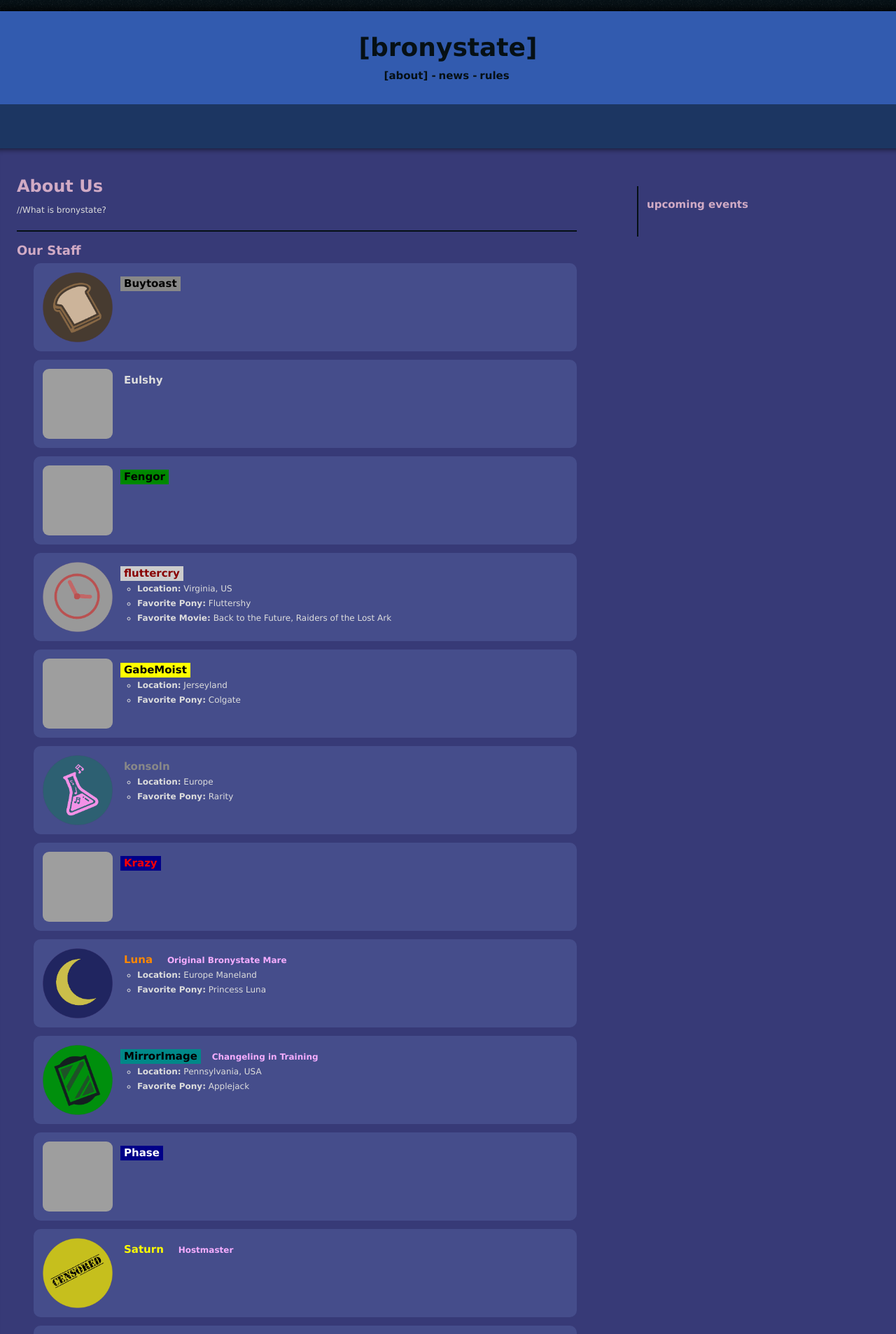
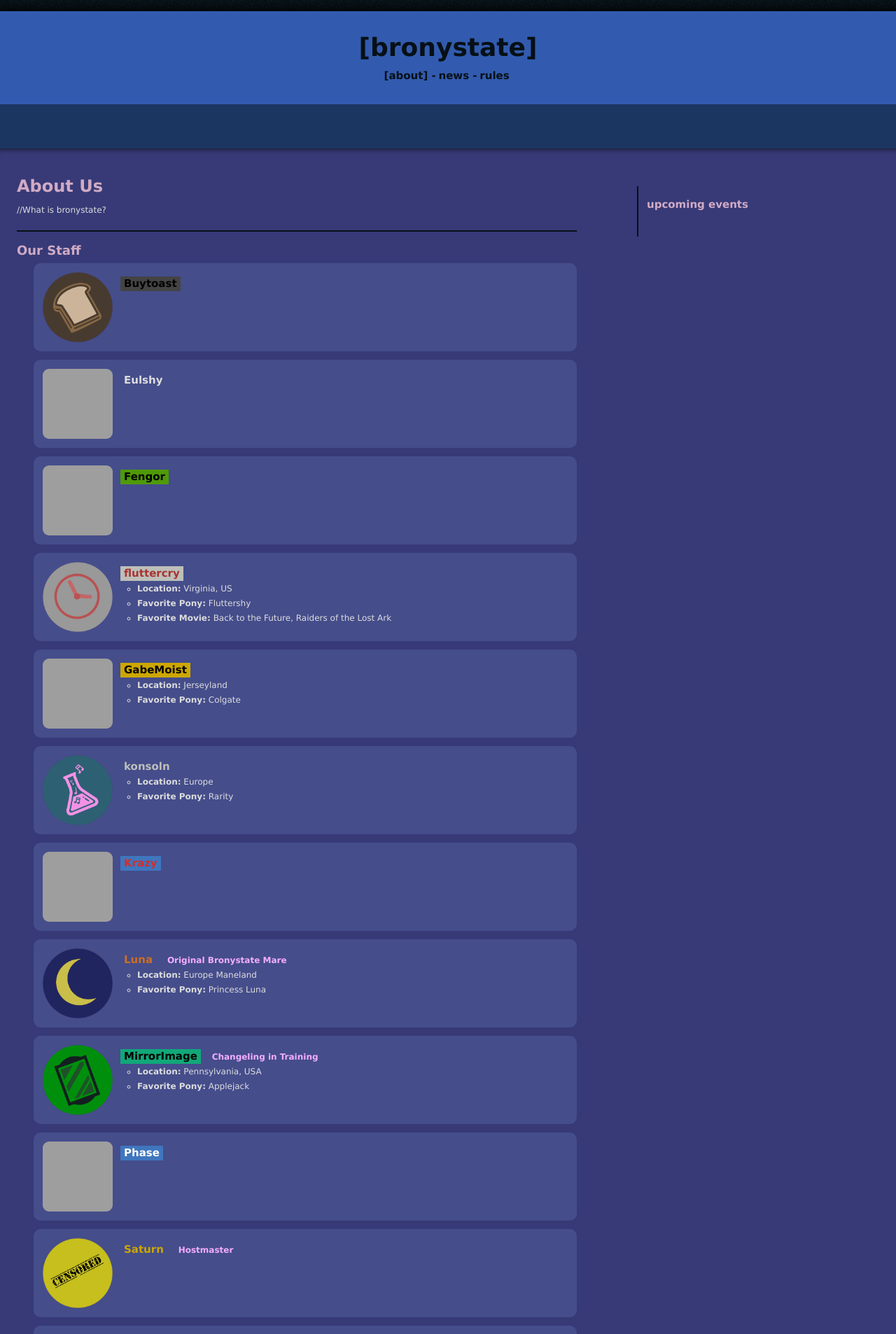
Before and after one commit to Bronystate/brstv3, a Jekyll site: the page built from index_about.md, in a window 1280 px wide. Shown: the top 1906 px of the page at 70% size. Built offline with Jekyll 4.4.1, drawn with Linux system fonts in a browser that asks for light colours; nearby versions of some CDN libraries; grey boxes are pictures that could not be loaded.

Commit message:
tweaked colors

```diff
--- a/_data/staff-list.yml
+++ b/_data/staff-list.yml
@@ -56,7 +56,7 @@ staff:
     favpone: Colgate
 
   - nick: konsoln
-    forecolor: 14
+    forecolor: 15
     location: Europe
     favpone: Rarity
 
--- a/_sass/_colors.scss
+++ b/_sass/_colors.scss
@@ -25,23 +25,3 @@ $color-link-nav-active: $color-link-hover;
 // BUTTONS
 $color-btn-text: $color-text;
 $color-btn-blue: $color-luna-outline;
-
-//IRC COLORS
-$irc: (
-   0: #ffffff, //fff white
-   1: #000000, //000 black
-   2: #000088, //008 blue
-   3: #008800, //080 green
-   4: #ff0000, //f00 bright red
-   5: #880000, //800 red
-   6: #880088, //808 purple
-   7: #ff8800, //f80 orange (dark yellow)
-   8: #ffff00, //ff0 yellow
-   9: #00ff00, //0f0 bright green
-  10: #008888, //088 cyan (teal)
-  11: #00ffff, //0ff bright cyan
-  12: #0000ff, //00f bright blue
-  13: #ff00ff, //f0f bright purple (pink)
-  14: #888888, //888 grey
-  15: #cccccc  //ccc light grey
-)
--- a/assets/css/stafflist.scss
+++ b/assets/css/stafflist.scss
@@ -56,6 +56,25 @@ ul.stafflist {
   }
 
   /* STAFF COLORS */
+  $irc: (
+     0: #ffffff, //fff white
+     1: #000000, //000 black
+     2: #3F76BE, //008 blue
+     3: #4E9A06, //080 green
+     4: #CD3030, //f00 bright red
+     5: #A83333, //800 red
+     6: #9E51B3, //808 purple
+     7: #CD6F23, //f80 orange (dark yellow)
+     8: #CCA700, //ff0 yellow
+     9: #73D216, //0f0 bright green
+    10: #11A879, //088 cyan (teal)
+    11: #31C4BC, //0ff bright cyan
+    12: #277BD7, //00f bright blue
+    13: #CC5581, //f0f bright purple (pink)
+    14: #444444, //888 grey
+    15: #BDBFB9  //ccc light grey
+  );
+
   {% for p in site.data.staff-list.staff %}
   li.{{p.nick}} .nick {
     {% unless p.forecolor == nil %}color: map-get($irc, {{p.forecolor}});{% endunless %}
```
